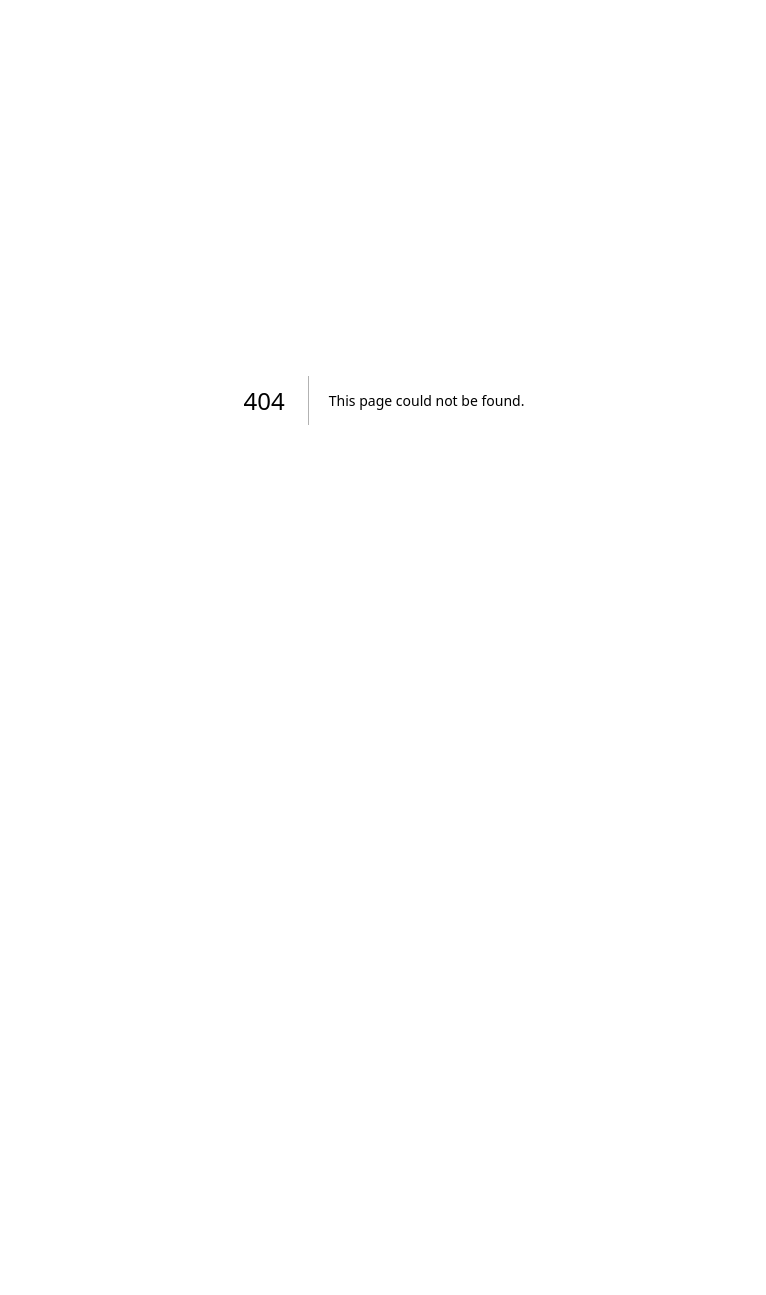
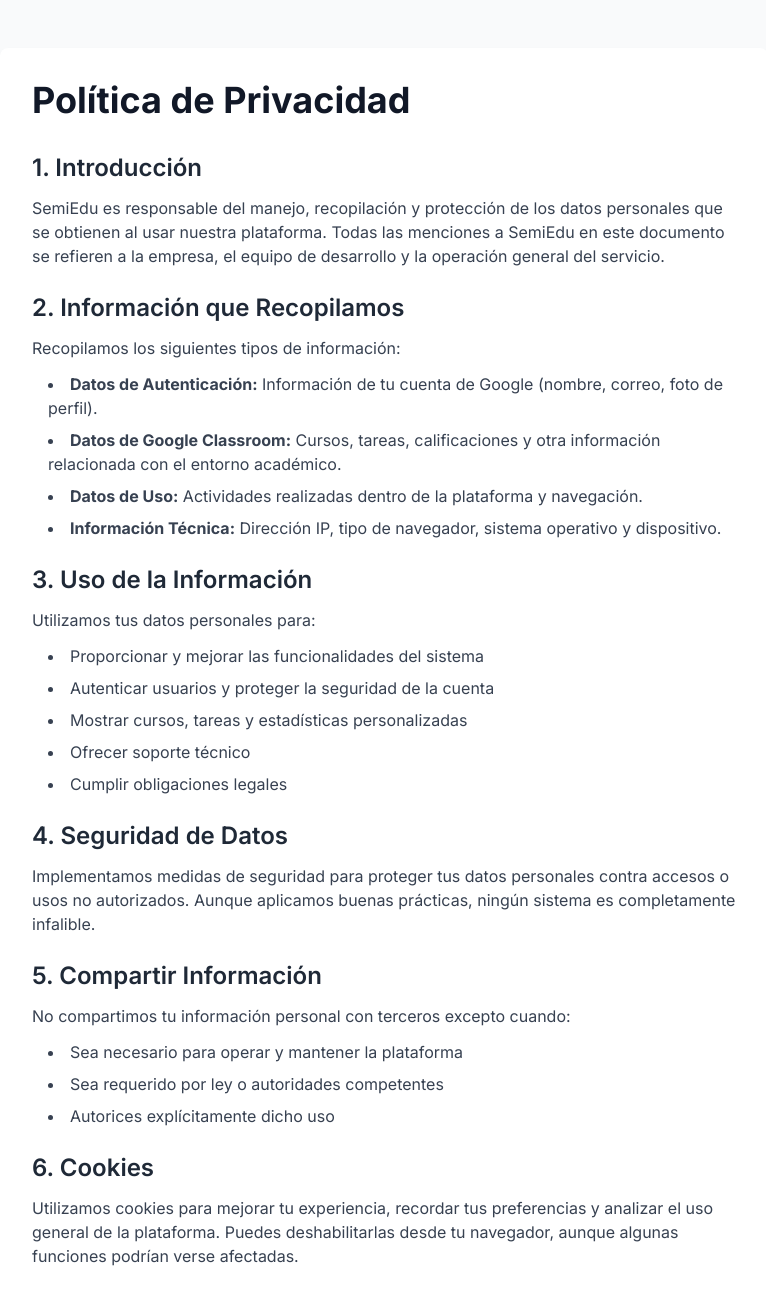
Before and after one commit to anchundiatech/SemiEdu, a Next.js app: page /privacy in a window 1280 px wide. Before the commit this address had no page. Shown: the top 1295 px of the page, without its empty margins (256-1022 px from the left). Before the commit the page ends 800 px from the top, so only its background shows below. Built offline with nearby package versions, Linux system fonts and the light colour scheme.

Commit message:
feat: agregar página de Política de Privacidad con detalles sobre la recopilación y uso de datos

```diff
--- /dev/null
+++ b/src/app/privacy/page.tsx
@@ -0,0 +1,178 @@
+export const metadata = {
+  title: "Política de Privacidad | SemiEdu",
+  description:
+    "Conoce cómo SemiEdu recopila, utiliza y protege tus datos al integrar Google Classroom y ofrecer servicios educativos personalizados.",
+};
+
+export default function PrivacyPage() {
+  return (
+    <div className="min-h-screen bg-gray-50 py-12 px-4 sm:px-6 lg:px-8">
+      <div className="max-w-3xl mx-auto bg-white rounded-lg shadow-md p-8">
+        <h1 className="text-4xl font-bold text-gray-900 mb-8">
+          Política de Privacidad
+        </h1>
+
+        <div className="space-y-6 text-gray-700">
+          {/* 1. Introducción */}
+          <section>
+            <h2 className="text-2xl font-semibold text-gray-800 mb-3">
+              1. Introducción
+            </h2>
+            <p>
+              SemiEdu es responsable del manejo, recopilación y protección de los datos
+              personales que se obtienen al usar nuestra plataforma. Todas las menciones a
+              SemiEdu en este documento se refieren a la empresa, el equipo de desarrollo y
+              la operación general del servicio.
+
+            </p>
+          </section>
+
+          {/* 2. Datos que recopilamos */}
+          <section>
+            <h2 className="text-2xl font-semibold text-gray-800 mb-3">
+              2. Información que Recopilamos
+            </h2>
+            <p className="mb-3">
+              Recopilamos los siguientes tipos de información:
+            </p>
+            <ul className="list-disc list-inside space-y-2 ml-4">
+              <li>
+                <strong>Datos de Autenticación:</strong> Información de tu cuenta de
+                Google (nombre, correo, foto de perfil).
+              </li>
+              <li>
+                <strong>Datos de Google Classroom:</strong> Cursos, tareas,
+                calificaciones y otra información relacionada con el entorno
+                académico.
+              </li>
+              <li>
+                <strong>Datos de Uso:</strong> Actividades realizadas dentro de la
+                plataforma y navegación.
+              </li>
+              <li>
+                <strong>Información Técnica:</strong> Dirección IP, tipo de
+                navegador, sistema operativo y dispositivo.
+              </li>
+            </ul>
+          </section>
+
+          {/* 3. Uso */}
+          <section>
+            <h2 className="text-2xl font-semibold text-gray-800 mb-3">
+              3. Uso de la Información
+            </h2>
+            <p className="mb-3">Utilizamos tus datos personales para:</p>
+            <ul className="list-disc list-inside space-y-2 ml-4">
+              <li>Proporcionar y mejorar las funcionalidades del sistema</li>
+              <li>Autenticar usuarios y proteger la seguridad de la cuenta</li>
+              <li>Mostrar cursos, tareas y estadísticas personalizadas</li>
+              <li>Ofrecer soporte técnico</li>
+              <li>Cumplir obligaciones legales</li>
+            </ul>
+          </section>
+
+          {/* 4. Seguridad */}
+          <section>
+            <h2 className="text-2xl font-semibold text-gray-800 mb-3">
+              4. Seguridad de Datos
+            </h2>
+            <p>
+              Implementamos medidas de seguridad para proteger tus datos personales
+              contra accesos o usos no autorizados. Aunque aplicamos buenas
+              prácticas, ningún sistema es completamente infalible.
+            </p>
+          </section>
+
+          {/* 5. Compartir */}
+          <section>
+            <h2 className="text-2xl font-semibold text-gray-800 mb-3">
+              5. Compartir Información
+            </h2>
+            <p className="mb-3">
+              No compartimos tu información personal con terceros excepto cuando:
+            </p>
+            <ul className="list-disc list-inside space-y-2 ml-4">
+              <li>Sea necesario para operar y mantener la plataforma</li>
+              <li>Sea requerido por ley o autoridades competentes</li>
+              <li>Autorices explícitamente dicho uso</li>
+            </ul>
+          </section>
+
+          {/* 6. Cookies */}
+          <section>
+            <h2 className="text-2xl font-semibold text-gray-800 mb-3">
+              6. Cookies
+            </h2>
+            <p>
+              Utilizamos cookies para mejorar tu experiencia, recordar tus
+              preferencias y analizar el uso general de la plataforma. Puedes
+              deshabilitarlas desde tu navegador, aunque algunas funciones podrían
+              verse afectadas.
+            </p>
+          </section>
+
+          {/* 7. Retención */}
+          <section>
+            <h2 className="text-2xl font-semibold text-gray-800 mb-3">
+              7. Retención de Datos
+            </h2>
+            <p>
+              Conservamos tus datos únicamente mientras sea necesario para
+              brindarte nuestros servicios o según lo exija la ley. Puedes solicitar
+              la eliminación de tus datos cuando lo desees.
+            </p>
+          </section>
+
+          {/* 8. Derechos */}
+          <section>
+            <h2 className="text-2xl font-semibold text-gray-800 mb-3">
+              8. Derechos del Usuario
+            </h2>
+            <p className="mb-3">Puedes ejercer los siguientes derechos:</p>
+            <ul className="list-disc list-inside space-y-2 ml-4">
+              <li>Acceder a tus datos personales</li>
+              <li>Solicitar correcciones</li>
+              <li>Solicitar eliminación de datos</li>
+              <li>Revocar permisos otorgados</li>
+              <li>Solicitar copia de tus datos (portabilidad)</li>
+            </ul>
+          </section>
+
+          {/* 9. Cambios */}
+          <section>
+            <h2 className="text-2xl font-semibold text-gray-800 mb-3">
+              9. Cambios en esta Política
+            </h2>
+            <p>
+              Podemos actualizar esta Política cuando sea necesario. Notificaremos
+              cambios importantes mediante correo o avisos dentro de la plataforma.
+            </p>
+          </section>
+
+          {/* 10. Contacto */}
+          <section>
+            <h2 className="text-2xl font-semibold text-gray-800 mb-3">
+              10. Contacto
+            </h2>
+            <p>
+              Si tienes preguntas sobre esta Política o deseas ejercer tus derechos,
+              contáctanos en:
+            </p>
+            <p className="mt-3 text-gray-600">
+              Email: armandoanchundiayela@gmail.com
+              <br />
+              Ecuador
+            </p>
+          </section>
+
+          <div className="mt-8 pt-6 border-t border-gray-200 text-sm text-gray-500">
+            <p>
+              Última actualización:{" "}
+              {new Date().toLocaleDateString("es-ES")}
+            </p>
+          </div>
+        </div>
+      </div>
+    </div>
+  );
+}
```
